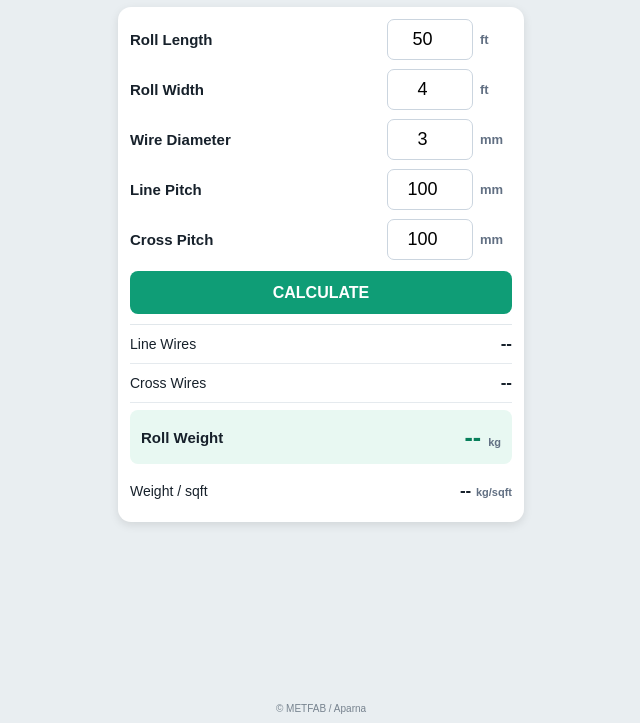
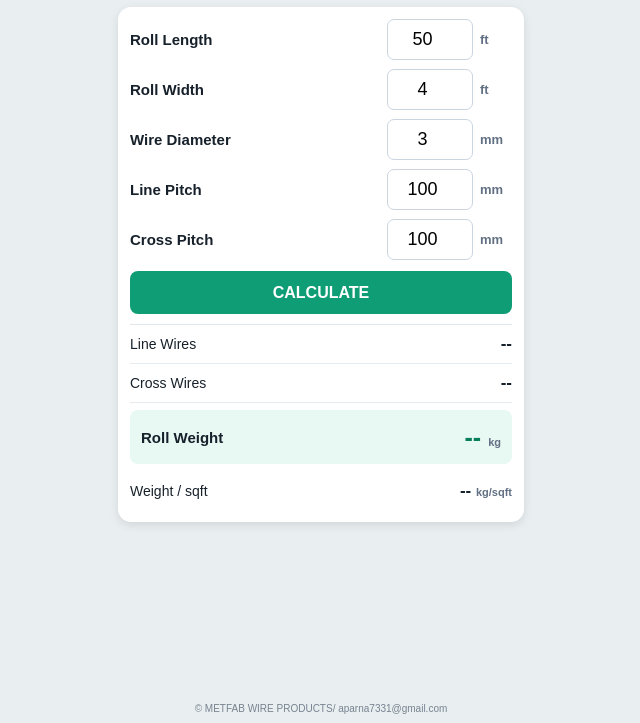
Before and after one commit to mis388/WeldMeshCalculator, a plain HTML site: page index.html in a window 1280 px wide. Shown: the part 77-800 px from the top of the page, without its empty margins (319-959 px from the left). Drawn offline with Linux system fonts and the light colour scheme.

Commit message:
Update index.html

```diff
--- a/index.html
+++ b/index.html
@@ -145,7 +145,7 @@
 
 
     <footer>
-        © METFAB / Aparna
+        © METFAB WIRE PRODUCTS/ aparna7331@gmail.com
     </footer>
 
 </div>
```
